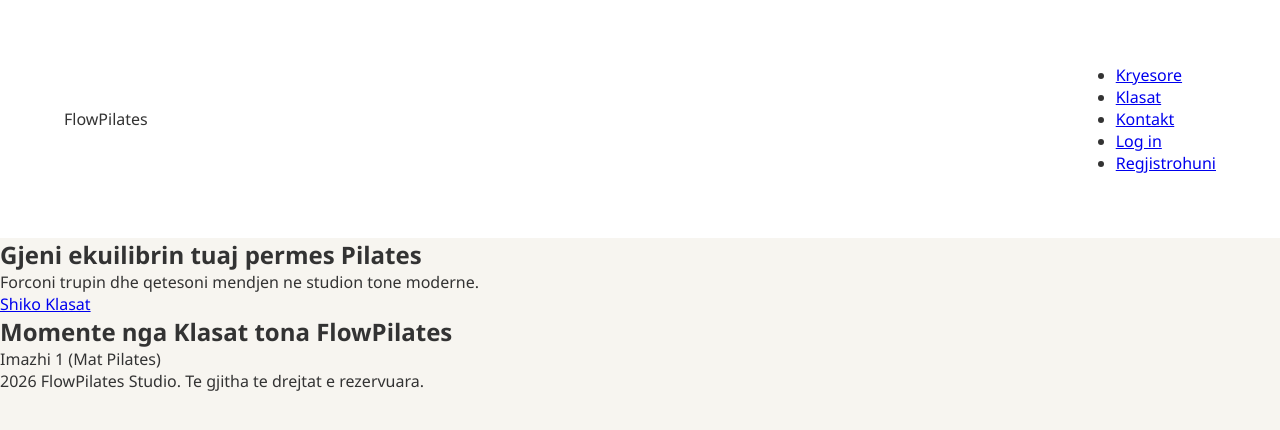
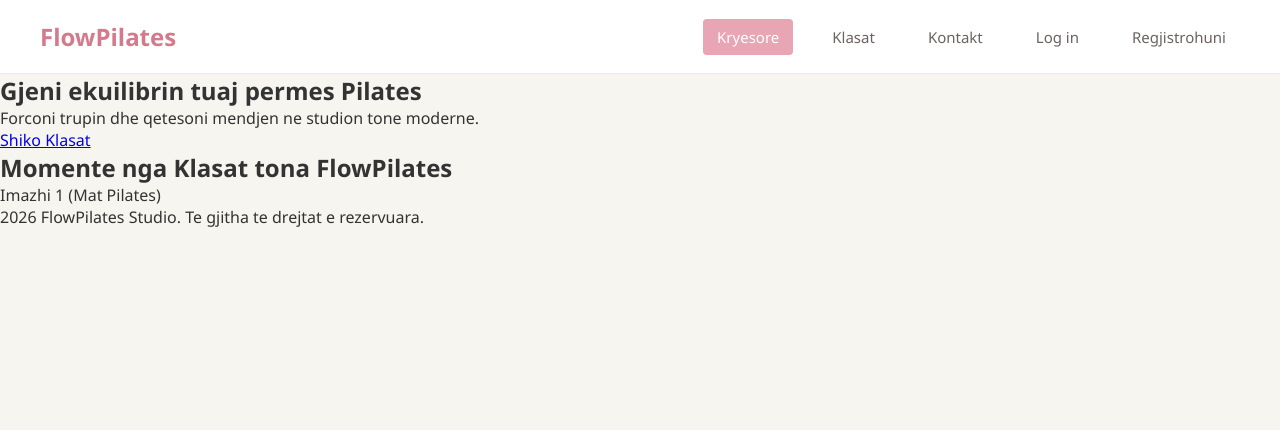
Before and after one commit to deaasokoli/PilatesWebsite, a plain HTML site: page index.html in a window 1280 px wide. Drawn offline with Linux system fonts and the light colour scheme.

Commit message:
Navigation Bar css, dhe pjesa e logos.

```diff
--- a/css/styles.css
+++ b/css/styles.css
@@ -15,5 +15,32 @@ header{
     display: flex;
     justify-content: space-between;
     align-items: center;
-    padding: 5%;
+    padding: 20px 40px;
+    border-bottom: 1px solid #f0e6e8;
 }
+
+.logo {
+    font-size: 24px;
+    font-weight: bold;
+    color: #d47a8c;
+}
+
+nav ul {
+    list-style: none;
+    display: flex;
+    gap: 25px;
+}
+
+nav ul li a {
+    text-decoration: none;
+    color: #6b6360;
+    font-size: 15px;
+    padding: 8px 14px;
+    border-radius: 4px;
+}
+
+nav ul li a:hover,
+nav ul li a.active {
+    color: #ffffff;
+    background-color: #e8a5b3;
+}
```
